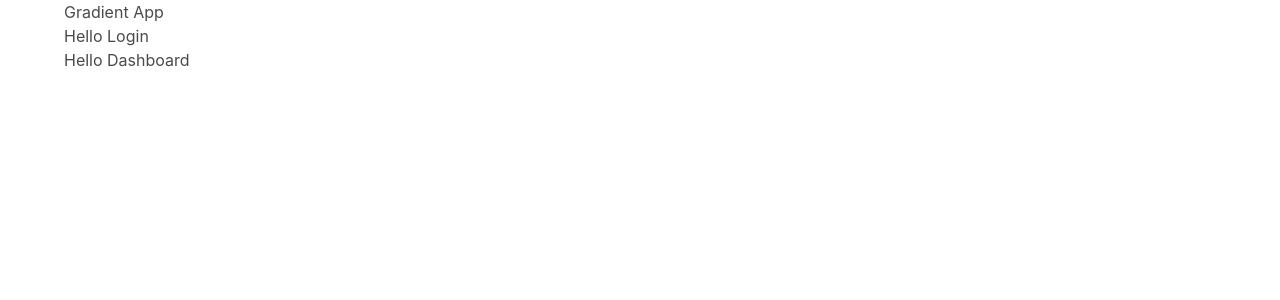
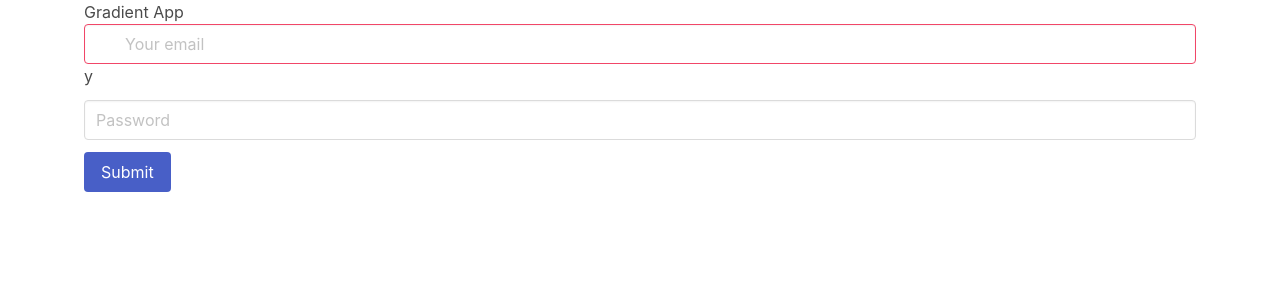
Before and after one commit to RumaRDas/wishcolor_app, a React (Create React App) app in the folder client/: page / in a window 1280 px wide. Shown: the top 300 px of the page. Built offline with nearby package versions, Linux system fonts and the light colour scheme.

Commit message:
adding funclity of login

```diff
--- a/client/src/pages/Container/index.js
+++ b/client/src/pages/Container/index.js
@@ -1,4 +1,5 @@
 import React from 'react';
+import './style.scss'
 
 const index = (props) =>{
     return (
--- a/client/src/pages/Container/style.scss
+++ b/client/src/pages/Container/style.scss
@@ -1,4 +1,6 @@
 .wrapper {
     min-height: 100%;
     padding-bottom: 100px;
+    padding-left: 20px;
+     padding-right: 20px;
   }
--- a/client/src/pages/Login/index.js
+++ b/client/src/pages/Login/index.js
@@ -1,13 +1,52 @@
-import React from 'react';
-import DashBoard from './Dashboard'
+import React, {useState} from 'react';
+import api from '../../services/api';
+import '../../styles/index.scss'
 
-const index = () =>{
+
+const Login = ({history}) => {
+
+    const [email, setEmail] = useState("");
+    const [password, setPassword] = useState("");
+
+    const handleSubmit = async evt =>{
+        evt.preventDefault();
+        console.log( "result of submit", email , password);
+
+        const response = await api.post('/login',{email, password} )
+        const userId = response.data._id || false;
+        if(userId){
+            localStorage.setItem('user', userId)
+            history.push('/dashboard')
+        }else{
+            const { message } = response.data
+            console.log( message )
+        }
+
+    }
+
     return (
         <div>
-            <h1>Hello Login</h1>
-            <DashBoard/>
+            <div className="field" >
+                <div className="control has-icons-left has-icons-right">
+                    <input className="input is-danger" type="email" placeholder="Your email" name ="email" id= "email" onChange={evt =>setEmail(evt.target.value)} />
+                    <span className="icon is-small is-left">
+                        <i className="fas fa-envelope"></i>
+                    </span>
+                    <span className="icon is-small is-right">
+                        <i className="fas fa-exclamation-triangle"></i>
+                    </span>
+                </div>y
+            </div>
+            <div className="field">
+                <div className="control">
+                    <input className="input" type="password" name="password" id="password" placeholder="Password" onChange={evt =>setPassword(evt.target.value)}  />
+                </div>
+            </div>
+            <div className="control">
+                <button className="button is-link" onClick={handleSubmit}>Submit</button>
+            </div>
         </div>
     )
 }
 
-export default index;
+export default Login;
--- /dev/null
+++ b/client/src/services/api.js
@@ -0,0 +1,8 @@
+import axios from 'axios';
+
+
+const api = axios.create({
+    baseURL: `http://localhost:4000`
+}
+)
+export default api;
```
Also changed, not shown: 1 other file (tests, documents, lock files or other folders).
